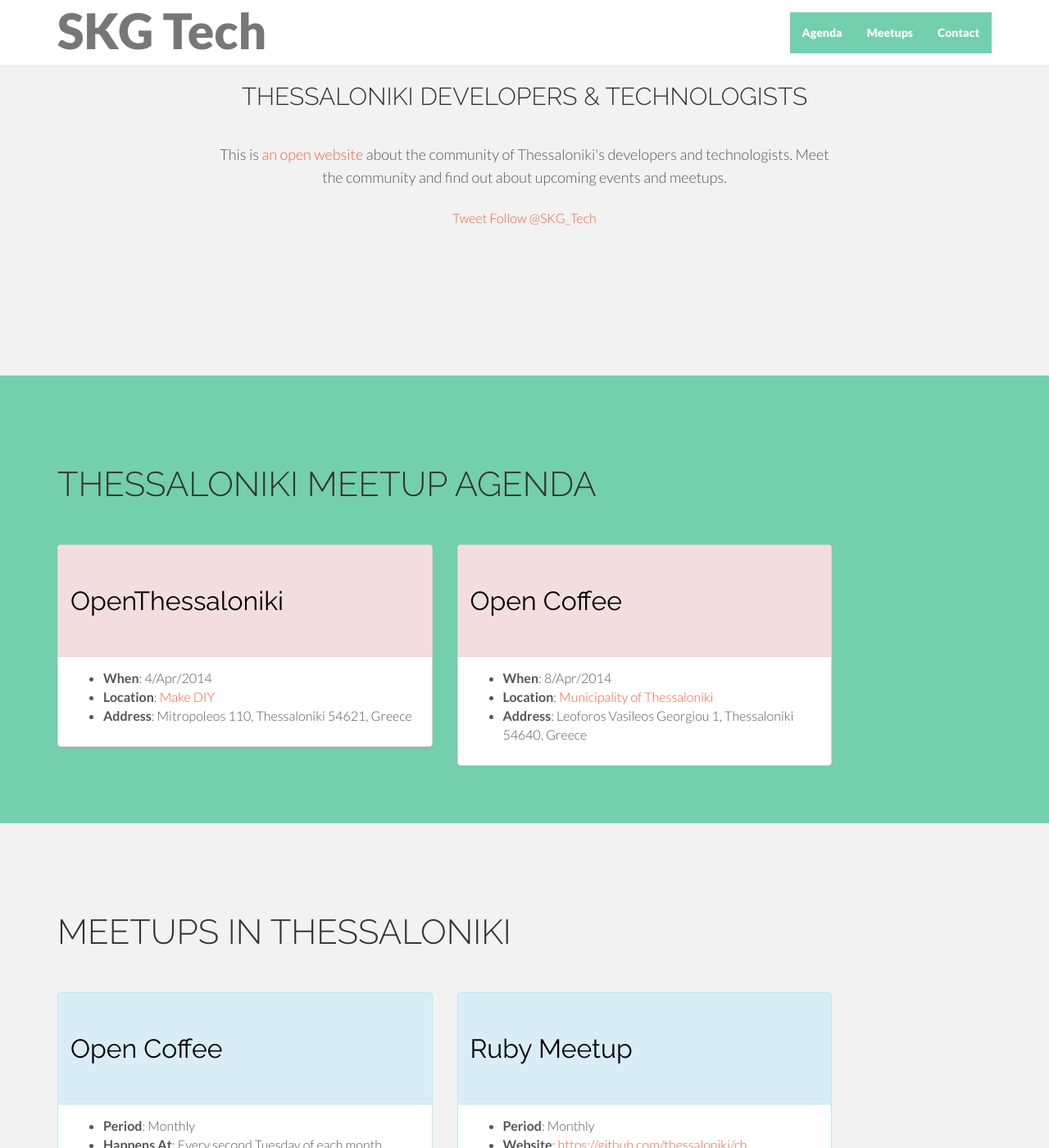
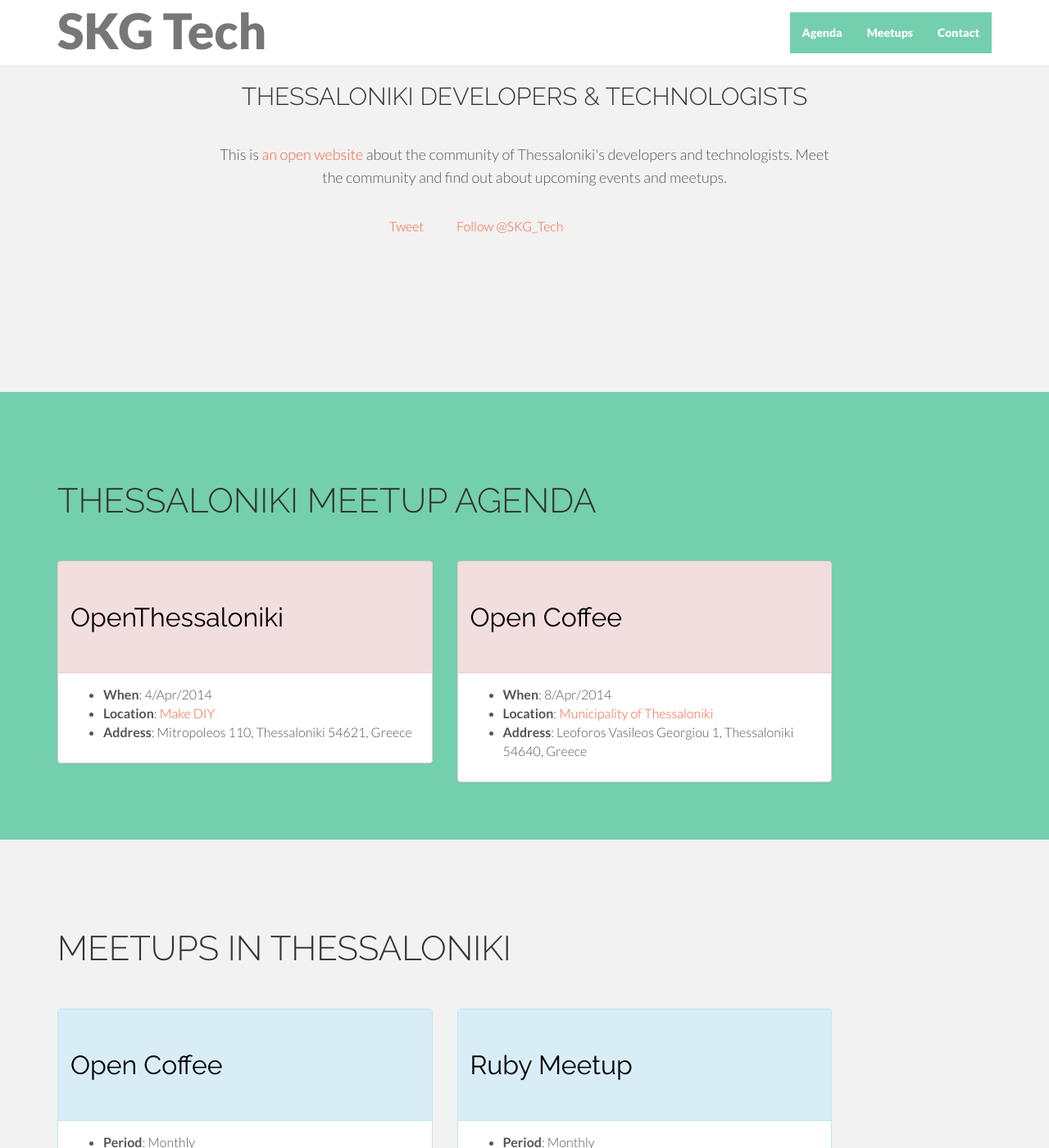
Before and after one commit to skgtech/skgtech.github.io, a Jekyll site: the page built from index.html, in a window 1280 px wide and 1400 px high, scrolled down 217 px. Shown: the whole window at 82% size. Built offline with Jekyll 4.4.1, drawn with Linux system fonts in a browser that asks for light colours; nearby versions of some CDN libraries; comment, search, counter and statistics services are not loaded.

Commit message:
fix share widgets

```diff
--- a/assets/css/main.css
+++ b/assets/css/main.css
@@ -131,6 +131,12 @@ a:after {
 
 /* WRAP SECTIONS */
 
+.share ul li {
+  float: left;
+  padding-right: 10px;
+}
+
+
 /* hello */
 #hello {
 	width: 100%;
--- a/index.html
+++ b/index.html
@@ -12,30 +12,26 @@ layout: page
     		</div>
       </div>
       <div class="row">
-        <div class="col-lg-8 col-lg-offset-2 centered share">
-          <script type="text/javascript">
-            // twitter
-            !function(d,s,id){var js,fjs=d.getElementsByTagName(s)[0],p=/^http:/.test(d.location)?'http':'https';if(!d.getElementById(id)){js=d.createElement(s);js.id=id;js.src=p+'://platform.twitter.com/widgets.js';fjs.parentNode.insertBefore(js,fjs);}}(document, 'script', 'twitter-wjs');
-            // Google+
-            (function() {
-              var po = document.createElement('script'); po.type = 'text/javascript'; po.async = true;
-              po.src = 'https://apis.google.com/js/platform.js';
-              var s = document.getElementsByTagName('script')[0]; s.parentNode.insertBefore(po, s);
-            })();
-          </script>
-          <span>
-            <a href="https://twitter.com/share" data-url="http://skgtech.io/" data-text="Thessaloniki Upcoming Events and Meetups" data-size="medium" via="SKG_Tech" related="SKG_Tech" class="twitter-share-button">Tweet</a>
-          </span>
-          <span>
-            <a href="https://twitter.com/twitterapi" class="twitter-follow-button" data-show-count="false" data-lang="en">Follow @SKG_Tech</a>
-          </span>
-          <span>
-            <div data-action="share" data-annotation="bubble", data-href="http://skgtech.io" class="g-plus"></div>
-          </span>
+        <div class="col-lg-8 col-lg-offset-4 centered share">
+          <ul class="nav">
+            <li>
+              <a href="https://twitter.com/share" data-url="http://skgtech.io/" data-text="Thessaloniki Upcoming Events and Meetups" data-size="medium" via="SKG_Tech" related="SKG_Tech" class="twitter-share-button">Tweet</a>
+            </li>
+            <li>
+              <a href="https://twitter.com/SKG_Tech" class="twitter-follow-button" data-show-count="false" data-lang="en">Follow @SKG_Tech</a>
+            </li>
+            <li>
+              <div data-action="share" data-annotation="bubble", data-href="http://skgtech.io" class="g-plus"></div>
+            </li>
+            <li>
+              <div class="fb-like" data-href="https://www.facebook.com/skgtech.io" data-layout="button_count" data-action="like" data-show-faces="false" data-share="false" data-width="200"></div>
+            </li>
+          </ul>
         </div>
     	</div>
     </div>
 </div>
+<div id="fb-root"></div>
 
 
 <div id="agenda">
```
Also changed, not shown: _includes/themes/twitter/default.html (+18 -0 lines).
